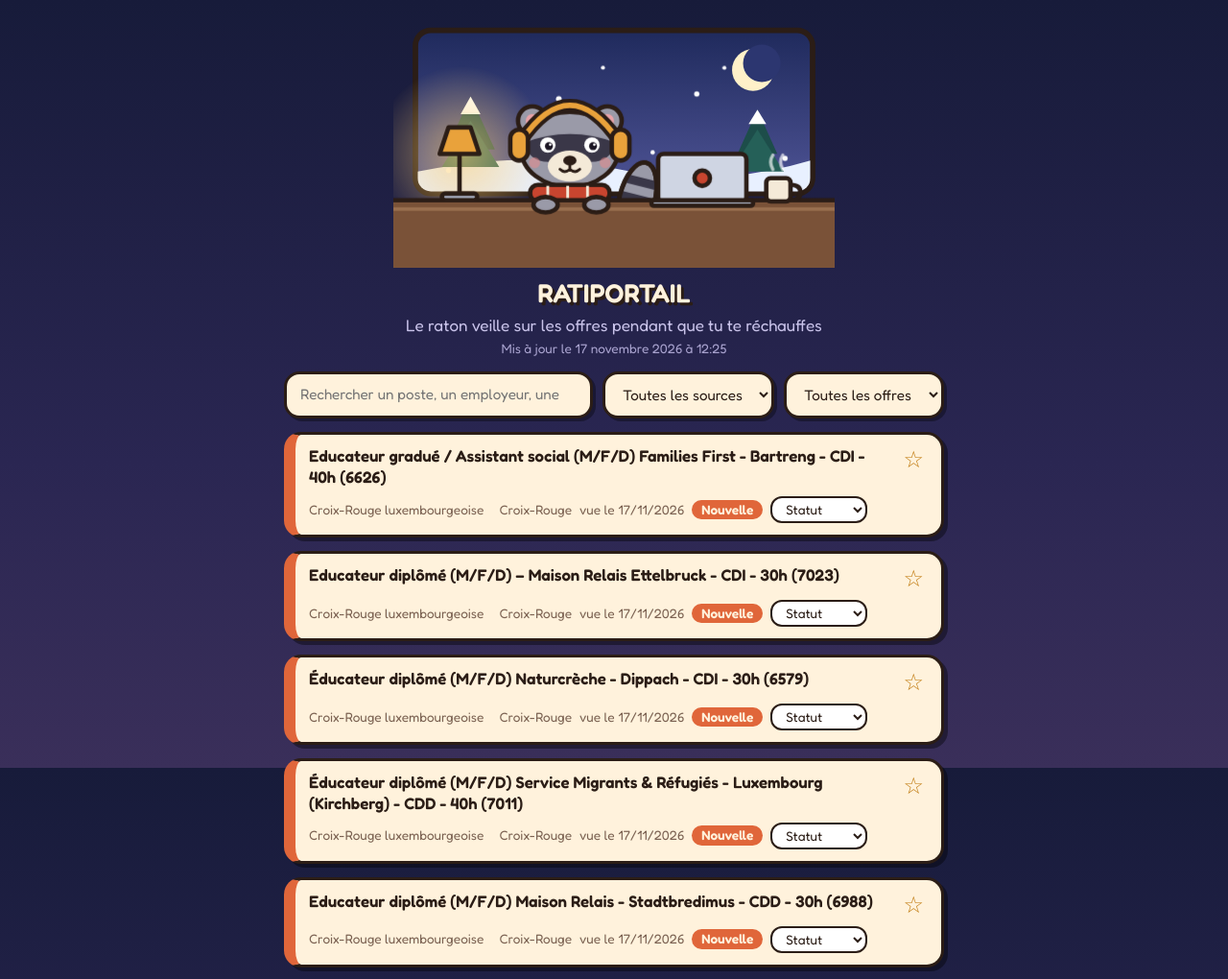
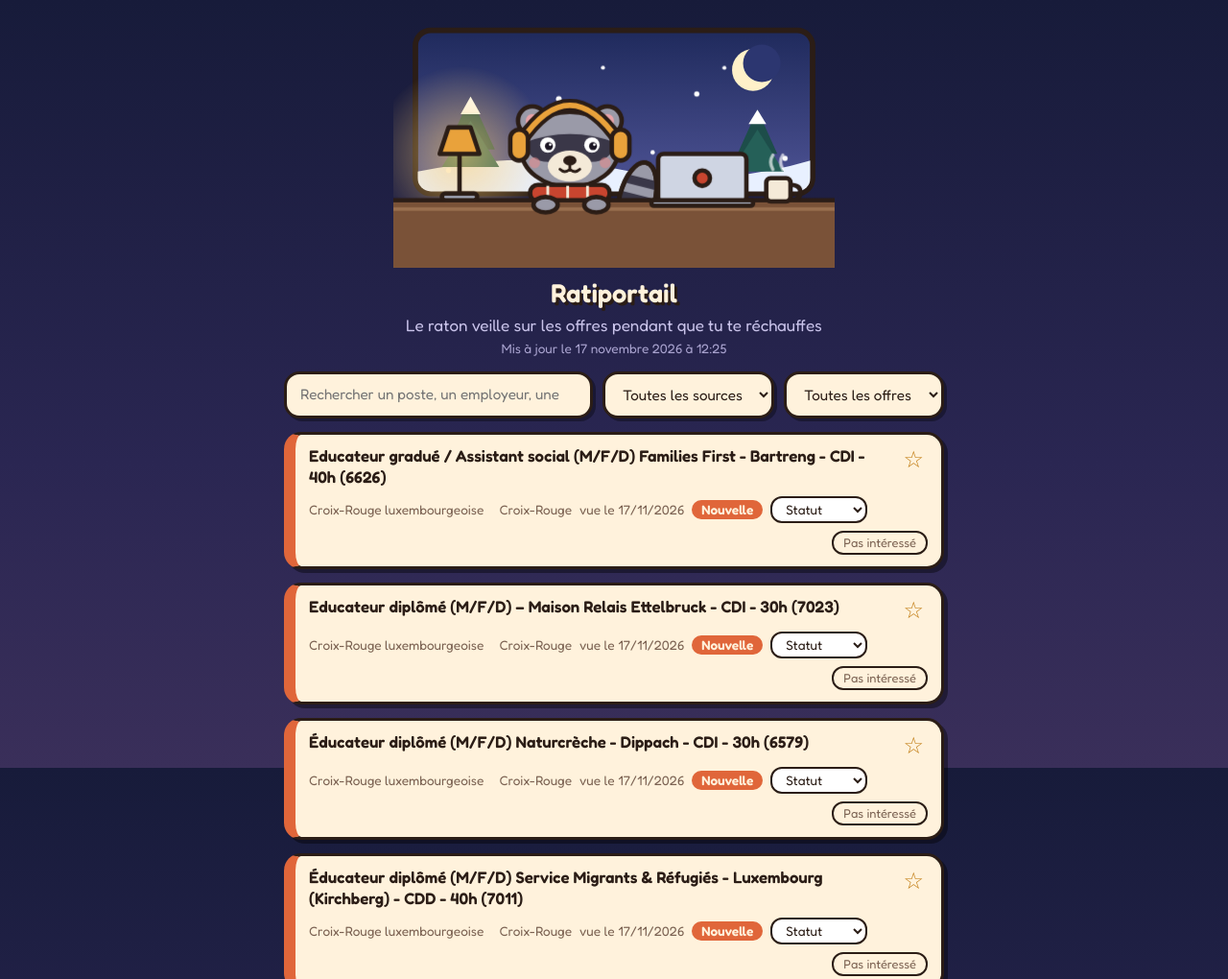
Before and after one commit to 452c942ty6-coder/offres-emploi, a plain HTML site: page index.html in a window 1280 px wide. Shown: the top 1020 px of the page at 96% size. Drawn offline with Linux system fonts and the light colour scheme.

Commit message:
Add files via upload

```diff
--- a/index.html
+++ b/index.html
@@ -2,7 +2,7 @@
 <html lang="fr"><head><meta charset="utf-8">
 <meta name="viewport" content="width=device-width, initial-scale=1">
 <link rel="preconnect" href="https://fonts.googleapis.com"><link href="https://fonts.googleapis.com/css2?family=Fredoka:wght@400;600&display=swap" rel="stylesheet">
-<title>RATIPORTAIL</title>
+<title>Ratiportail</title>
 <style>
 :root{--ink:#2b1d16;--cream:#fff2dc;--cream2:#f1dfc0;--brown:#7b6252;--amber:#e9a23b;--ember:#e0663a}
 *{box-sizing:border-box}
@@ -30,6 +30,9 @@ input:focus-visible,select:focus-visible,button:focus-visible,a:focus-visible{ou
 .row select{padding:3px 10px;font-size:.85rem;border-width:2px;border-radius:12px;box-shadow:none;background:#fff}
 .note{border:3px dashed #5b5590;border-radius:16px;padding:8px 14px;margin:12px 0;font-size:.9rem;color:#d9d3f0}
 .empty{text-align:center;color:#c9c3ea;padding:32px 0}
+.nope{margin-left:auto;background:none;border:2px solid var(--ink);border-radius:12px;color:var(--brown);font:inherit;font-size:.8rem;padding:1px 10px;cursor:pointer}
+.nope:hover{background:var(--cream2)}
+.card.isno{opacity:.65}
 .fl{animation:fall linear infinite}
 .steam{animation:steam 3s ease-in-out infinite}
 @keyframes fall{from{transform:translateY(0)}to{transform:translateY(150px)}}
@@ -94,14 +97,14 @@ input:focus-visible,select:focus-visible,button:focus-visible,a:focus-visible{ou
 </g>
 <g class="steam" fill="none" stroke="#fff" stroke-width="3" stroke-linecap="round"><path d="M344 138 q-4 -7 0 -13"/><path d="M353 138 q-4 -7 0 -13"/></g>
 </svg>
-<h1>RATIPORTAIL</h1>
+<h1>Ratiportail</h1>
 <p class="tag1">Le raton veille sur les offres pendant que tu te réchauffes</p>
 <div class="mut" id="meta"></div>
 <div class="bar">
  <input id="q" type="search" placeholder="Rechercher un poste, un employeur, une ville" aria-label="Rechercher">
  <select id="src" aria-label="Source"></select>
  <select id="view" aria-label="Affichage">
-  <option value="">Toutes les offres</option><option value="new">Nouvelles</option><option value="fav">Favoris</option>
+  <option value="">Toutes les offres</option><option value="new">Nouvelles</option><option value="fav">Favoris</option><option value="no">Pas intéressé</option>
  </select>
 </div>
 <div id="note"></div>
@@ -115,7 +118,7 @@ const SAMPLE=[
 ];
 const KEY="portail-emploi-v1";
 let S={};try{S=JSON.parse(localStorage.getItem(KEY))||{}}catch(e){}
-S.fav=S.fav||{};S.st=S.st||{};
+S.fav=S.fav||{};S.st=S.st||{};S.no=S.no||{};
 const last=S.last||0;
 const save=()=>{try{localStorage.setItem(KEY,JSON.stringify(S))}catch(e){}};
 const esc=s=>String(s??"").replace(/[&<>"]/g,c=>({"&":"&amp;","<":"&lt;",">":"&gt;",'"':"&quot;"}[c]));
@@ -136,20 +139,27 @@ function render(){
  const rows=D.jobs.filter(j=>{
   const isNew=Date.parse(j.first_seen)>last;
   return (!s||j.source===s)&&(v!=="new"||isNew)&&(v!=="fav"||S.fav[j.id])
+   &&(v==="no"?S.no[j.id]:!S.no[j.id])
    &&(!t||(j.title+" "+j.employer+" "+(j.location||"")).toLowerCase().includes(t));
  }).sort((a,b)=>Date.parse(b.first_seen)-Date.parse(a.first_seen));
+ const nNo=D.jobs.filter(j=>S.no[j.id]).length;
+ view.options[3].textContent="Pas intéressé"+(nNo?` (${nNo})`:"");
  list.innerHTML=rows.length?rows.map(j=>{
-  const isNew=Date.parse(j.first_seen)>last,f=S.fav[j.id],st=S.st[j.id]||"";
-  return `<article class="card ${isNew?"isnew":""} ${f?"isfav":""}">
+  const isNew=Date.parse(j.first_seen)>last,f=S.fav[j.id],st=S.st[j.id]||"",no=S.no[j.id];
+  return `<article class="card ${isNew?"isnew":""} ${f?"isfav":""} ${no?"isno":""}">
   <div class="top"><h2><a href="${esc(j.url)}" target="_blank" rel="noopener">${esc(j.title)}</a></h2>
   <button class="fav" data-f="${esc(j.id)}" aria-label="Favori" aria-pressed="${!!f}">${f?"★":"☆"}</button></div>
   <div class="row"><span>${esc(j.employer)}</span><span>${esc(j.location||"")}</span><span>${esc(j.source)}</span>
   <span>vue le ${new Date(j.first_seen).toLocaleDateString("fr-FR")}</span>${isNew?'<span class="new">Nouvelle</span>':""}
-  <select data-s="${esc(j.id)}" aria-label="Statut">${STAT.map(x=>`<option value="${x}"${x===st?" selected":""}>${x||"Statut"}</option>`).join("")}</select></div>
+  <select data-s="${esc(j.id)}" aria-label="Statut">${STAT.map(x=>`<option value="${x}"${x===st?" selected":""}>${x||"Statut"}</option>`).join("")}</select>
+  <button class="nope" data-n="${esc(j.id)}">${no?"Remettre":"Pas intéressé"}</button></div>
   </article>`}).join(""):'<div class="empty">Aucune offre pour ces filtres.</div>';
 }
 [q,src,view].forEach(e=>e.addEventListener("input",render));
-list.addEventListener("click",e=>{const b=e.target.closest("[data-f]");if(!b)return;
+list.addEventListener("click",e=>{
+ const n=e.target.closest("[data-n]");
+ if(n){const id=n.dataset.n;S.no[id]?delete S.no[id]:S.no[id]=1;save();render();return}
+ const b=e.target.closest("[data-f]");if(!b)return;
  const id=b.dataset.f;S.fav[id]?delete S.fav[id]:S.fav[id]=1;save();render()});
 list.addEventListener("change",e=>{const s=e.target.dataset.s;if(s){S.st[s]=e.target.value;save()}});
 </script></body></html>
```
